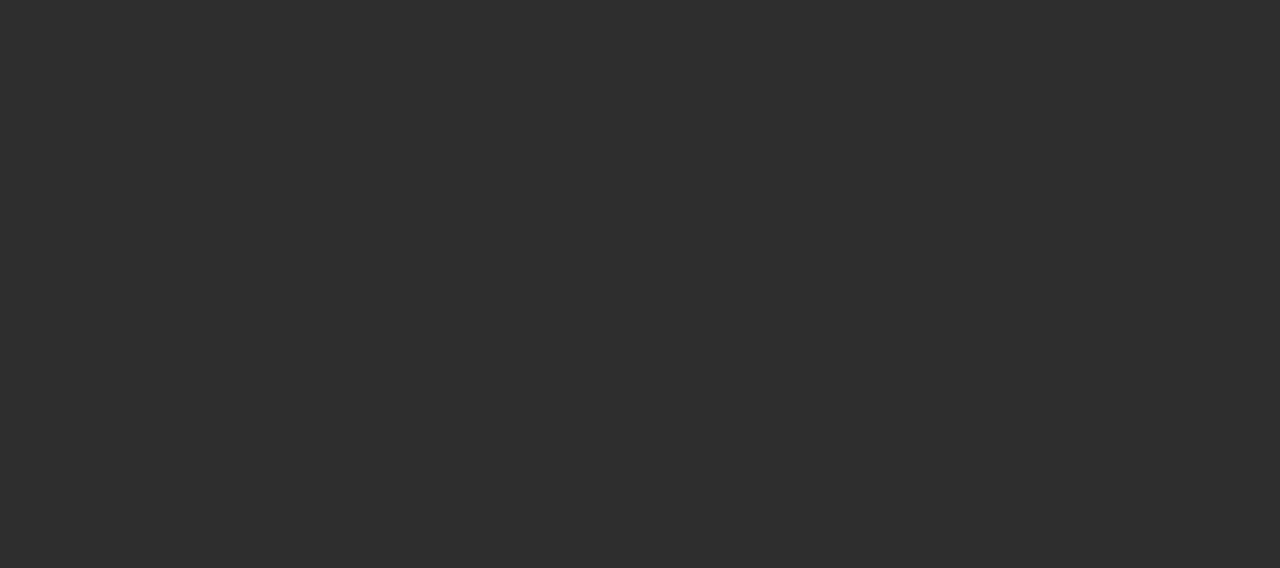
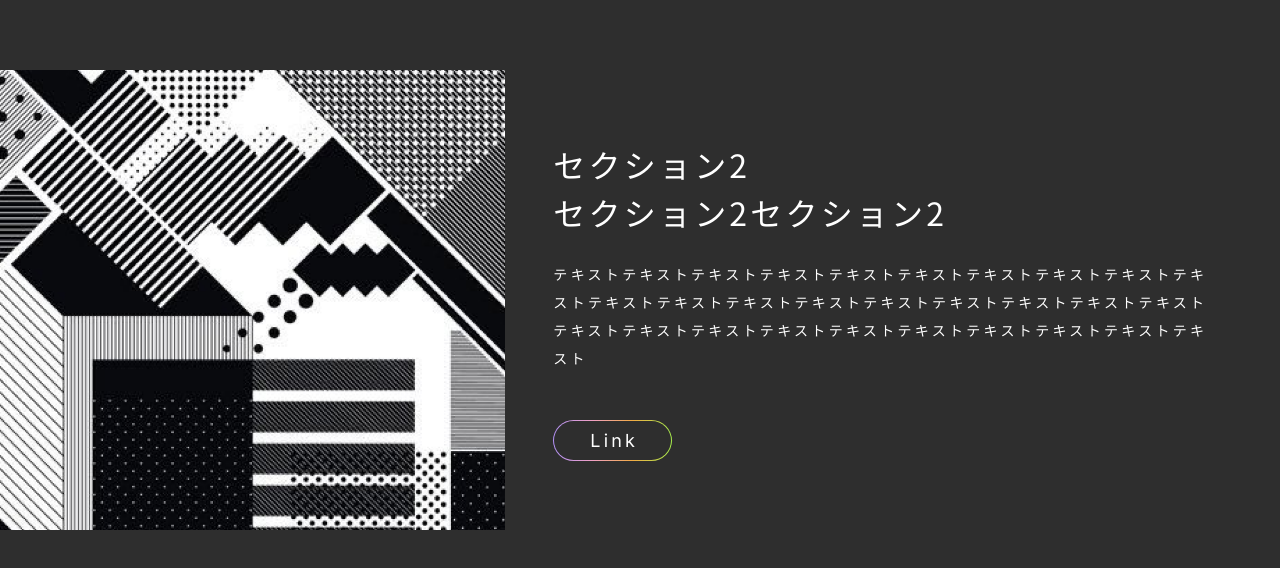
Before and after one commit to genta-t/next13_demo_site, a Next.js app: page / in a window 1280 px wide. Shown: the part 1522-2090 px from the top of the page. Before the commit the page ends 1592 px from the top, so only its background shows below. Built offline with nearby package versions, Linux system fonts and the light colour scheme.

Commit message:
section2作成

```diff
--- /dev/null
+++ b/src/app/components/Section2.tsx
@@ -0,0 +1,53 @@
+import React from "react";
+import { Box, Grid, Button } from "@mui/material";
+import Image from "next/image";
+import BoxTypo from "./items/BoxTypo";
+import GradationButton from "./items/GradationButton";
+
+const Section2 = () => {
+  const title = `セクション2
+  セクション2セクション2`
+  const description =`テキストテキストテキストテキストテキストテキストテキストテキストテキストテキストテキストテキストテキストテキストテキストテキストテキストテキストテキストテキストテキストテキストテキストテキストテキストテキストテキストテキストテキスト`
+
+  return (
+    <>
+      <Box width={{ xs: "90%", md: "100%" }} m={{ xs: "auto", md: "0" }}>
+        <Grid container alignItems="center" spacing={6}>
+          <Grid item xs={12} md={5}>
+            <Box style={{ width: '100%', height: '460px', position: 'relative' }}>
+              <Image src="/images/section2.png" layout="fill" objectFit="cover" alt="" />
+            </Box>
+          </Grid>
+          <Grid item xs={12} md={7}>
+            <Box width={{ xs: "100%", md: "90%"}} maxWidth="680px">
+              <Box mb={{ xs: "24px", md: "24px" }}>
+                <BoxTypo
+                  ff="Notosans"
+                  fs="M"
+                  lh="150%"
+                >
+                  {title}
+                </BoxTypo>
+              </Box>
+              <Box mb={{ xs: "40px", md: "48px"}} textAlign="justify">
+                <BoxTypo
+                  ff="Notosans"
+                  fs="S"
+                  >
+                  {description}
+                </BoxTypo>
+              </Box>
+              <GradationButton
+                text={"Link"}
+                href="/tests"
+                isTarget={false}
+              />
+            </Box>
+          </Grid>
+        </Grid>
+      </Box>
+    </>
+  );
+};
+
+export default Section2;
--- a/src/app/components/items/TopPageButton.tsx
+++ b/src/app/components/items/TopPageButton.tsx
@@ -5,7 +5,7 @@ import Link from "next/link";
 
 const TopPageButton = () => {
   return (
-    <Link href="#">
+    <Link href="/">
       <Box display="inline-block">
         <BoxTypo
           ff="Inter"
--- a/src/app/page.tsx
+++ b/src/app/page.tsx
@@ -2,6 +2,7 @@
 import FV from './components/FV';
 import Header from './components/Header';
 import Section1 from './components/Section1';
+import Section2 from './components/Section2';
 import SectionMb from './components/items/SectionMb';
 
 const Home = () => {
@@ -12,6 +13,8 @@ const Home = () => {
         <SectionMb />
         <Section1 />
         <SectionMb />
+        <Section2 />
+        <SectionMb />
         {/* でもでお知らせページをmicroCMSで作成する */}
       </>
     )
```
Also changed, not shown: public/images/section2.png (added).
